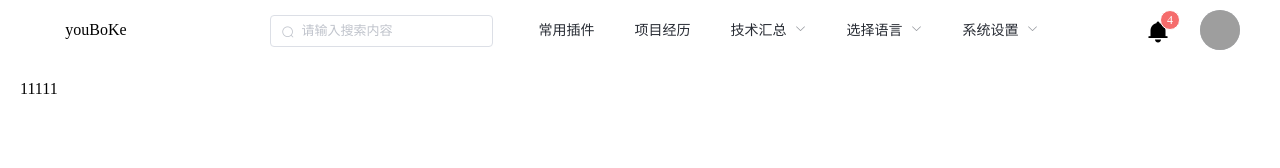
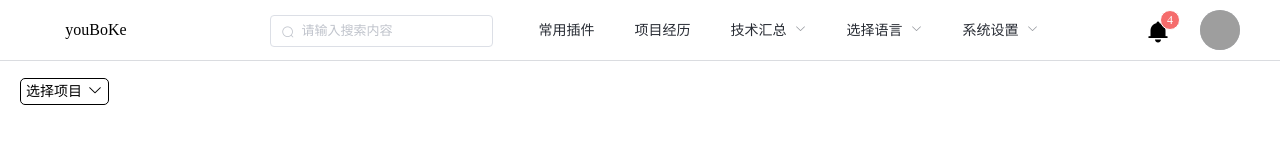
Before and after one commit to muqin6610/youBoKe, a Vue app: page /projectExperience in a window 1280 px wide. Shown: the top 168 px of the page. Built offline with nearby package versions, Linux system fonts and the light colour scheme; grey boxes are pictures that could not be loaded.

Commit message:
整体调整

```diff
--- /dev/null
+++ b/src/components/MainContent.vue
@@ -0,0 +1,25 @@
+<template>
+    <div>
+        1111
+    </div>
+</template>
+
+<script>
+export default {
+    data() {
+        return {
+
+        }
+    },
+    created() {
+
+    },
+    methods: {
+
+    },
+}
+</script>
+
+<style lang="scss" scoped>
+
+</style>
--- a/src/components/MenuSide.vue
+++ b/src/components/MenuSide.vue
@@ -1,6 +1,7 @@
 <template>
     <el-menu
         default-active="1"
+        @select="handleSelect"
         class="el-menu-vertical-demo">
         <span class="menu-title">开始</span>
         <el-menu-item index="1">
@@ -17,22 +18,22 @@
         </el-menu-item>
         <span class="menu-title">组件</span>
         <el-menu-item index="4">
-          <span slot="title">组件</span>
+          <span slot="title">Button 按钮</span>
         </el-menu-item>
         <el-menu-item index="5">
-          <span slot="title">组件</span>
+          <span slot="title">Icon 图标</span>
         </el-menu-item>
         <el-menu-item index="6">
-          <span slot="title">组件</span>
+          <span slot="title">Select 选择器</span>
         </el-menu-item>
         <el-menu-item index="7">
-          <span slot="title">组件</span>
+          <span slot="title">Input 输入框</span>
         </el-menu-item>
         <el-menu-item index="7">
-          <span slot="title">组件</span>
+          <span slot="title">Form 表单</span>
         </el-menu-item>
         <el-menu-item index="7">
-          <span slot="title">组件</span>
+          <span slot="title">Uplpad 上传</span>
         </el-menu-item>
         <span class="menu-title">示例页面</span>
         <el-menu-item index="8">
@@ -67,7 +68,9 @@ export default {
 
     },
     methods: {
-
+      handleSelect(val) {
+        console.log(val)
+      }
     },
 }
 </script>
--- a/src/views/layouts/TopHeader.vue
+++ b/src/views/layouts/TopHeader.vue
@@ -51,6 +51,7 @@ export default {
 .topheader {
     height: 60px;
     display: flex;
+    border-bottom: 1px solid #dadce0;
 }
 .logo {
     width: 15%;
--- a/src/views/pages/Component.vue
+++ b/src/views/pages/Component.vue
@@ -3,16 +3,20 @@
       <el-aside>
         <MenuSide/>
       </el-aside>
-      <el-main>Main</el-main>
+      <el-main>
+        <MainContent/>
+      </el-main>
     </el-container>
 </template>
 
 <script>
 import MenuSide from '@/components/MenuSide'
+import MainContent from '@/components/MainContent'
 
 export default {
     components: {
-        MenuSide
+        MenuSide,
+        MainContent
     },
     data() {
         return {
--- a/src/views/pages/ProjectExperience.vue
+++ b/src/views/pages/ProjectExperience.vue
@@ -1,23 +1,40 @@
 <template>
-    <div>
-    11111
+    <div class="project">
+        <ProjectDropdown @ok="selectProject"/>
+        <div class="content">
+            <p class="content-title">{{title}}</p>
+        </div>
     </div>
 </template>
 
 <script>
-
+import ProjectDropdown from './modules/ProjectModules/ProjectDropdown'
 export default {
+    components: {
+        ProjectDropdown
+    },
     data() {
         return {
-
+            title: ''
         }
     },
     methods: {
-
+        selectProject(item) {
+            console.log(item)
+            this.title = item.lable
+        }
     },
 }
 </script>
 
 <style lang="scss" scoped>
-
+.content {
+    width: 1000px;
+    margin: 20px auto;
+    .content-title {
+        text-align: center;
+        font-weight: bold;
+        font-size: 24px;
+    }
+}
 </style>
--- /dev/null
+++ b/src/views/pages/modules/ProjectModules/ProjectDropdown.vue
@@ -0,0 +1,50 @@
+<template>
+    <el-dropdown  @command="handleCommand" trigger="click">
+      <span class="el-dropdown-link">
+        选择项目<i class="el-icon-arrow-down el-icon--right"></i>
+      </span>
+      <el-dropdown-menu slot="dropdown">
+        <el-dropdown-item v-for="item in commandList" :command="item">{{item.lable}}</el-dropdown-item>
+      </el-dropdown-menu>
+    </el-dropdown>
+</template>
+
+<script>
+
+export default {
+    data() {
+        return {
+          commandList: [
+            {lable: "特警研判辅助系统", value: '1'},
+            {lable: "智慧校园平台", value: '2'},
+            {lable: "智慧大厦平台", value: '3'},
+            {lable: "移动端校园测温", value: '4'},
+            {lable: "手电筒报警系统", value: '5'},
+          ]
+        }
+    },
+    created() {
+
+    },
+    methods: {
+      handleCommand(item) {
+        this.$emit("ok", item)
+      }
+    },
+}
+</script>
+
+<style lang="scss" scoped>
+.el-dropdown-link {
+  cursor: pointer;
+  color: #000000;
+  font-size: 14px;
+  padding: 5px;
+  border: 1px solid #000000;
+  border-radius: 5px;
+
+}
+.el-icon-arrow-down {
+  font-size: 16px;
+}
+</style>
```
